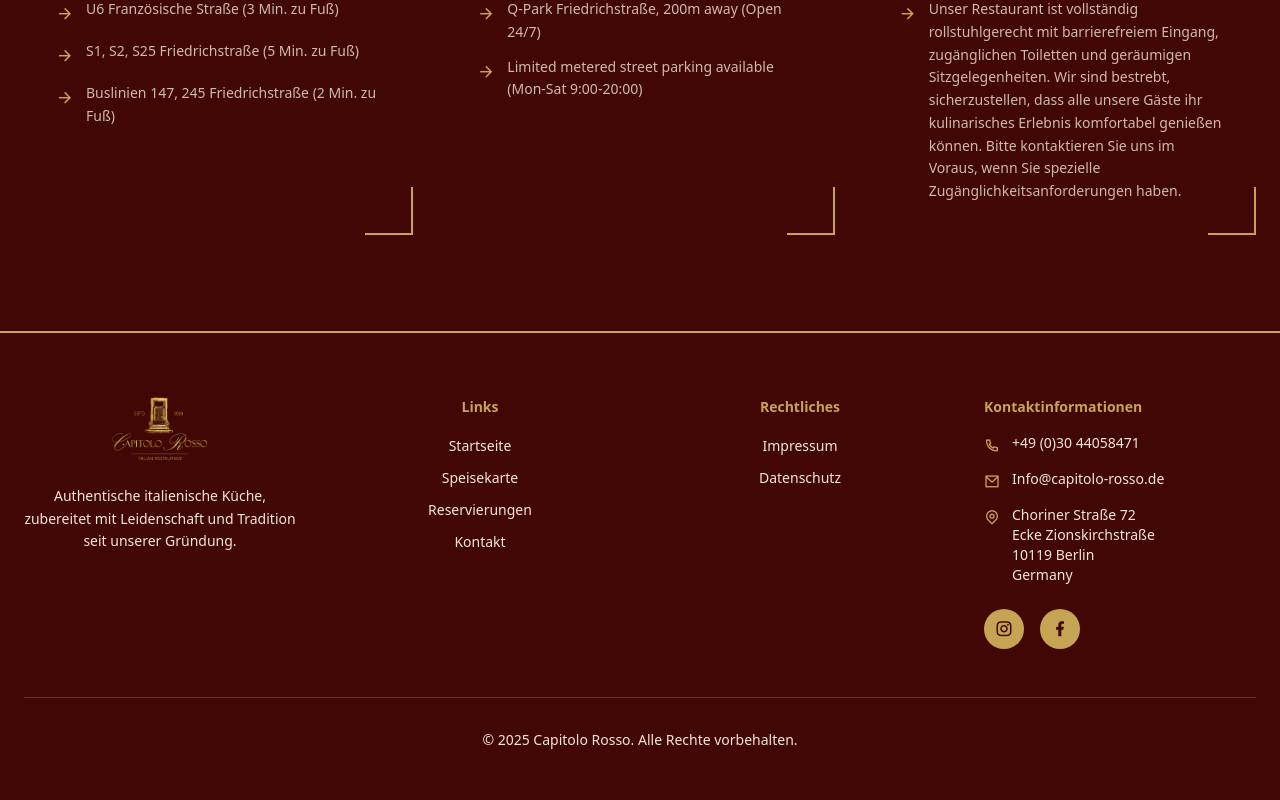
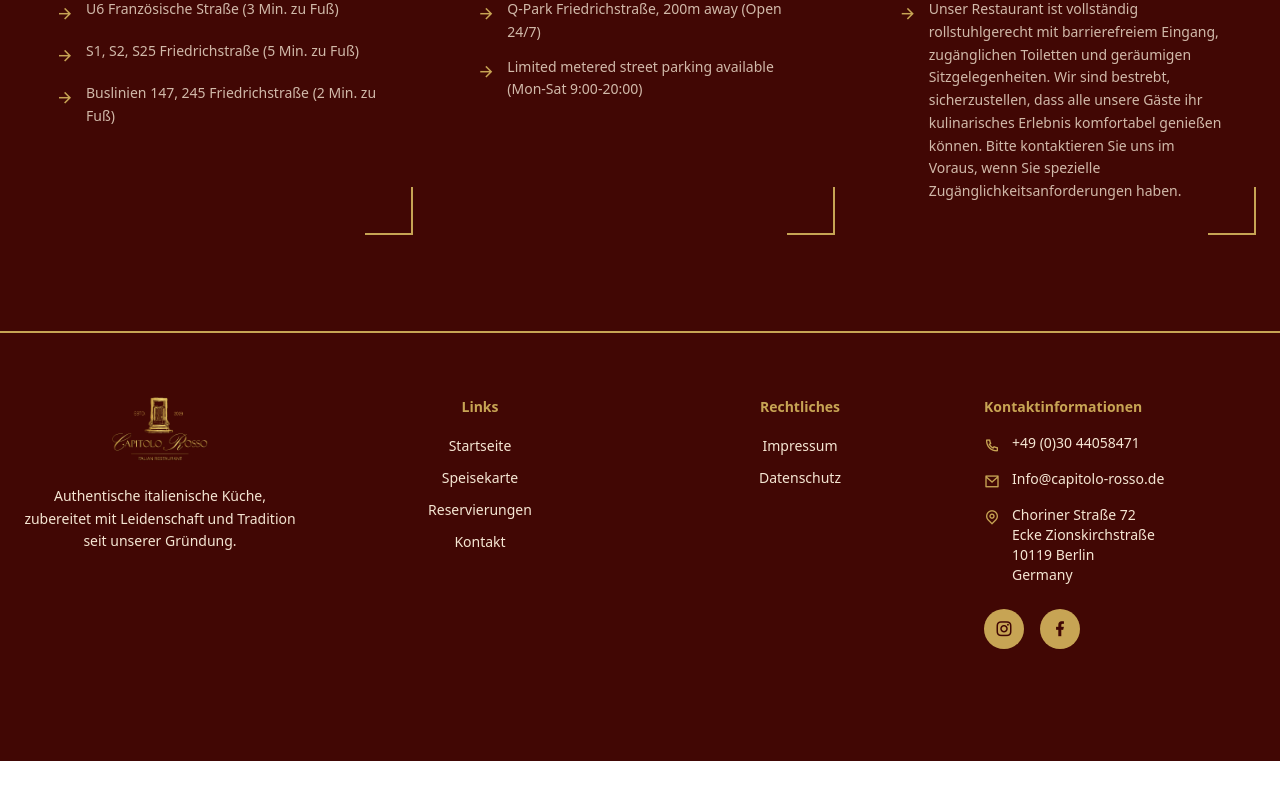
Before and after one commit to RiwaKhodor/Capitolo-Rosso, a React (Vite) app: page /contact in a window 1280 px wide. Shown: the part 3646-4446 px from the top of the page. After the commit the page ends 4407 px from the top, so only its background shows below. Built offline with nearby package versions, Linux system fonts and the light colour scheme.

Commit message:
Update menu grid to 6 items per row and remove copyright text from footer

```diff
--- a/src/pages/home/components/Footer.tsx
+++ b/src/pages/home/components/Footer.tsx
@@ -121,11 +121,6 @@
           </div>
         </div>
 
-        <div className="border-t border-[#C7A454]/30 pt-8 text-center">
-          <p className="text-sm">
-            {t('footer.rights')}
-          </p>
-        </div>
       </div>
     </footer>
   );
--- a/src/pages/home/components/Specialties.tsx
+++ b/src/pages/home/components/Specialties.tsx
@@ -144,7 +144,7 @@
           </p>
         </div>
 
-        <div className="grid grid-cols-2 md:grid-cols-2 lg:grid-cols-3 xl:grid-cols-5 gap-6 mb-16">
+        <div className="grid grid-cols-2 md:grid-cols-3 lg:grid-cols-6 gap-6 mb-16">
           {menuCategories.map((category, index) => (
             <div
               key={category.id}
```
